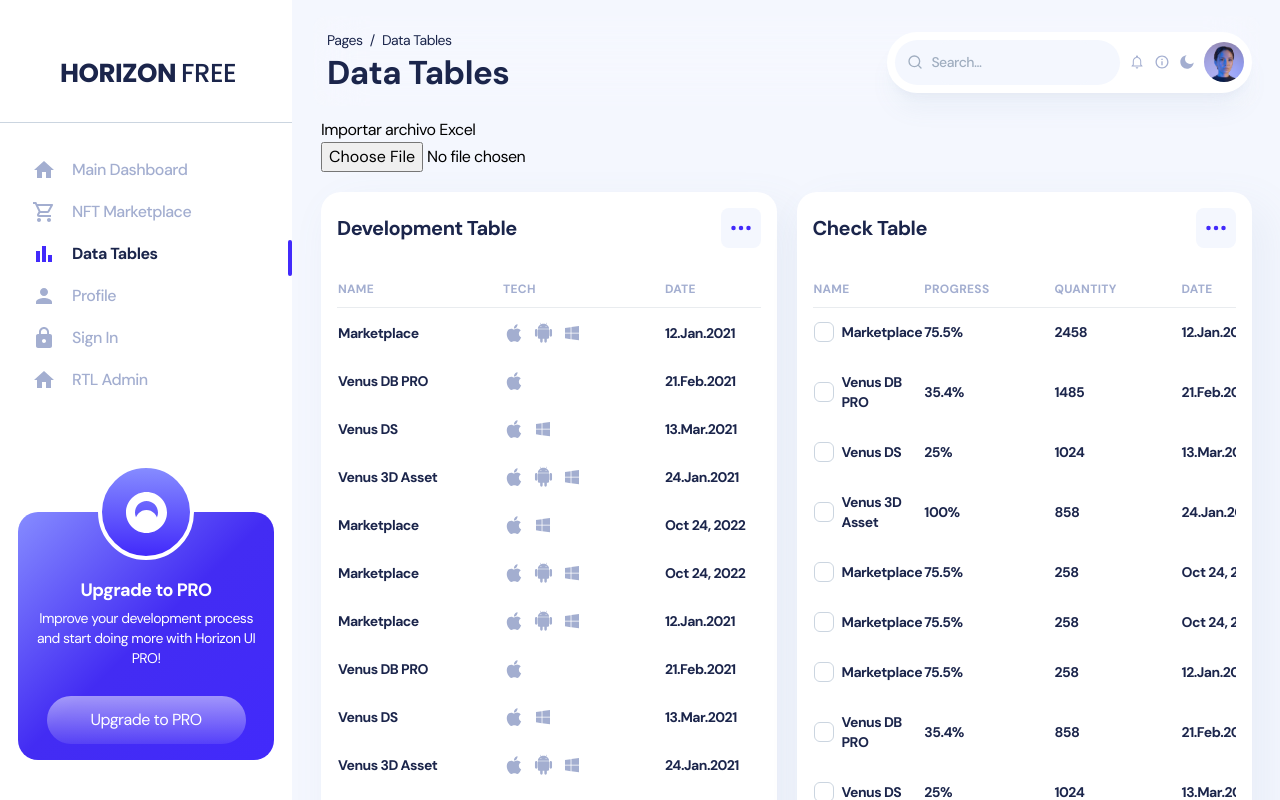
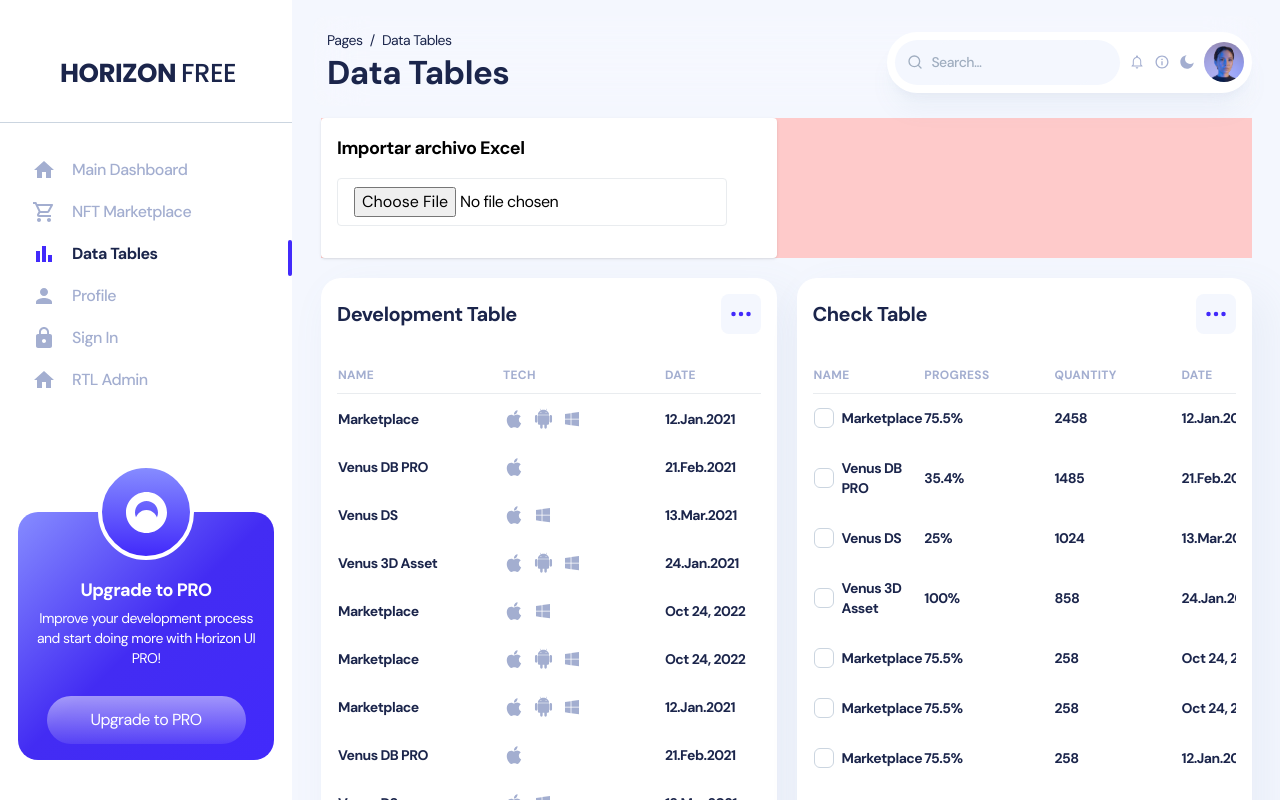
Before and after one commit to LoeizG/Finance-Calculator, a React (Create React App) app: page /admin/data-tables in a window 1280 px wide. Shown: the top 800 px of the page. Built offline with nearby package versions, Linux system fonts and the light colour scheme; what tailwindcss-rtl would draw is missing.

Commit message:
detalles

```diff
--- a/src/views/admin/tables/components/ExelCard.js
+++ b/src/views/admin/tables/components/ExelCard.js
@@ -8,7 +8,8 @@ const ExcelCard = (props) => {
   const [column8SumSelectedSheet, setColumn8SumSelectedSheet] = useState(0);
   const [column10SumSelectedSheet, setColumn10SumSelectedSheet] = useState(0);
   const [column7SumSelectedSheet, setColumn7SumSelectedSheet] = useState(0);
-  const [RentabiliadNeta, setRentabilidadNeta] = useState(0);
+  const [RentabilidadNeta, setRentabilidadNeta] = useState(0);
+
   const handleFileChange = (event) => {
     const file = event.target.files[0];
     const reader = new FileReader();
@@ -34,7 +35,6 @@ const ExcelCard = (props) => {
       setTables(tableData);
       setActiveSheet(tableData[0]?.sheetName || "");
 
-      // Calcular la suma de la columna 8
       let sum = 0;
       tableData.forEach((table) => {
         table.data.slice(1).forEach((row) => {
@@ -56,7 +56,7 @@ const ExcelCard = (props) => {
     if (selectedTable) {
       let sumColumn8 = 0;
       let sumColumn10 = 0;
-      let sumColumn7 = 0; // Nueva variable para la suma de la columna 7 en la hoja "Compras 2022"
+      let sumColumn7 = 0;
 
       selectedTable.data.slice(1).forEach((row) => {
         const cellValueColumn8 = parseFloat(row[7]); // Columna 8 (el índice es 7 ya que los índices comienzan desde 0)
@@ -70,7 +70,6 @@ const ExcelCard = (props) => {
         }
       });
 
-      // Buscar la hoja "Compras 2022" y sumar los valores de la columna 4
       const compras2022Table = tables.find(
         (table) => table.sheetName === "Compras 2022"
       );
@@ -85,53 +84,62 @@ const ExcelCard = (props) => {
 
       setColumn8SumSelectedSheet(sumColumn8);
       setColumn10SumSelectedSheet(sumColumn10);
-      setColumn7SumSelectedSheet(sumColumn7); // Agregar la suma de la columna 4 en "Compras 2022" a la variable de estado
-
+      setColumn7SumSelectedSheet(sumColumn7);
       setRentabilidadNeta(sumColumn8 + sumColumn10);
     }
   };
+
   return (
-    <div className="card">
-      <div className="card-header">Importar archivo Excel</div>
-      <div className="card-body">
-        <input type="file" accept=".xlsx, .xls" onChange={handleFileChange} />
+    <div className="bg-white rounded shadow p-4">
+      <div className="text-lg font-semibold mb-4">Importar archivo Excel</div>
+      <div>
+        <input
+          type="file"
+          accept=".xlsx, .xls"
+          className="border py-2 px-4 rounded"
+          onChange={handleFileChange}
+        />
+      </div>
+      <div className="flex space-x-2 mt-4">
         {tables.map((table, index) => (
-          <div key={index}>
           <button
-              className={activeSheet === table.sheetName ? "active " : ""}
+            key={index}
+            className={`${activeSheet === table.sheetName ? "bg-blue-500 text-white" : ""
+              } py-2 px-4 rounded`}
             onClick={() => handleSheetButtonClick(table.sheetName)}
           >
             {table.sheetName}
           </button>
+        ))}
       </div>
-        ))}
       {tables.map((table, index) => (
         <div
           key={index}
-            style={{
-              display: activeSheet === table.sheetName ? "block" : "none",
-            }}
+          className={`${activeSheet === table.sheetName ? "block" : "hidden"
+            } mt-4`}
         >
-            <h3>Suma de la columna 8: {column8Sum}</h3>
+          <h3 className="text-lg font-semibold">
+            Suma de la columna 8: {column8Sum}
+          </h3>
           {activeSheet && (
-              <h3>
+            <h3 className="text-lg font-semibold">
               Suma de la columna 8 (hoja {activeSheet}):{" "}
               {column8SumSelectedSheet}
             </h3>
           )}
           {activeSheet && (
-              <h3>
+            <h3 className="text-lg font-semibold">
               Suma de la columna 10 (hoja {activeSheet}):{" "}
               {column10SumSelectedSheet}
             </h3>
           )}
           {activeSheet && (
-              <h3>
+            <h3 className="text-lg font-semibold">
               Suma de la columna 7 (hoja {activeSheet}):{" "}
               {column7SumSelectedSheet}
             </h3>
           )}
-            <h3>{table.sheetName}</h3>
+          <h3 className="text-lg font-semibold">{table.sheetName}</h3>
           <table className="table">
             <thead>
               <tr>
@@ -153,69 +161,8 @@ const ExcelCard = (props) => {
           </table>
         </div>
       ))}
-        <div></div>
-      </div>
     </div>
   );
 };
 
 export default ExcelCard;
-//
-// import React, { useState } from "react";
-// import * as XLSX from "xlsx";
-//
-// const ExcelCard = ({ onJsonData }) => {
-//   const handleFileChange = (event) => {
-//     const file = event.target.files[0];
-//     const reader = new FileReader();
-//
-//     reader.onload = (e) => {
-//       const data = new Uint8Array(e.target.result);
-//       const workbook = XLSX.read(data, { type: "array" });
-//
-//       const tableData = [];
-//
-//       workbook.SheetNames.forEach((sheetName) => {
-//         const worksheet = workbook.Sheets[sheetName];
-//         const jsonData = XLSX.utils.sheet_to_json(worksheet, { header: 1 });
-//
-//         const formattedData = jsonData.map((row) => {
-//           const formattedRow = row.map((cell, index) => {
-//             if (index === COLUMN_INDEX_TO_FORMAT && typeof cell === "number" && cell > 1) {
-//               const excelDateSerial = Math.floor(cell);
-//               const baseDate = new Date(Date.UTC(1899, 11, 30));
-//               const date = new Date(baseDate.getTime() + (excelDateSerial - 1) * 24 * 60 * 60 * 1000);
-//               return `${date.getMonth() + 1}/${date.getDate()}/${date.getFullYear()}`;
-//             } else {
-//               return cell || "";
-//             }
-//           });
-//           return formattedRow;
-//         });
-//
-//         const table = {
-//           sheetName,
-//           data: formattedData,
-//         };
-//
-//         tableData.push(table);
-//       });
-//
-//       onJsonData(tableData);
-//     };
-//
-//     reader.readAsArrayBuffer(file);
-//   };
-//
-//   return (
-//     <div className="card">
-//       <div className="card-header">Importar archivo Excel</div>
-//       <div className="card-body">
-//         <input type="file" accept=".xlsx, .xls" onChange={handleFileChange} />
-//       </div>
-//     </div>
-//   );
-// };
-//
-// export default ExcelCard;
-//
--- a/src/views/admin/tables/index.jsx
+++ b/src/views/admin/tables/index.jsx
@@ -29,14 +29,14 @@ const Tables = () => {
 
   return (
     <div>
-      <div className="mt-5 grid h-full grid-cols-1 gap-5 md:grid-cols-2">
+      <div className="grid grid-cols-1 gap-5 mt-5 h-full bg-red-200 md:grid-cols-2">
         <ExcelCard
           columnsData={Vista}
 
           // tableData={tableDataColumns}
         />
       </div>
-      <div className="mt-5 grid h-full grid-cols-1 gap-5 md:grid-cols-2">
+      <div className="grid grid-cols-1 gap-5 mt-5 h-full md:grid-cols-2">
         <DevelopmentTable
           columnsData={columnsDataDevelopment}
           tableData={tableDataDevelopment}
@@ -44,7 +44,7 @@ const Tables = () => {
         <CheckTable columnsData={columnsDataCheck} tableData={tableDataCheck} />
       </div>
 
-      <div className="mt-5 grid h-full grid-cols-1 gap-5 md:grid-cols-2">
+      <div className="grid grid-cols-1 gap-5 mt-5 h-full bg-red-200 md:grid-cols-2">
         <ColumnsTable
           columnsData={columnsDataColumns}
           tableData={tableDataColumns}
@@ -55,7 +55,7 @@ const Tables = () => {
           tableData={tableDataComplex}
         />
       </div>
-      <div className="mt-5 grid h-full grid-cols-1 gap-5 bg-red-200 md:grid-cols-2">
+      <div className="grid grid-cols-1 gap-5 mt-5 h-full bg-red-200 md:grid-cols-2">
         <ColumnsTable
           columnsData={columnsDataVentasAnuales}
           tableData={tableDataColumns}
```
Lines whose indentation alone changed are shown as unchanged.
